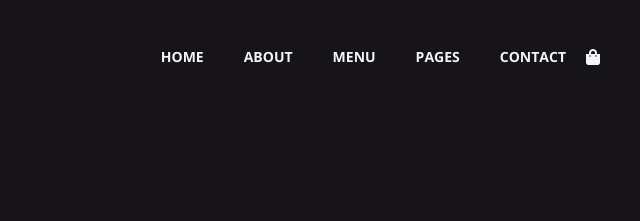
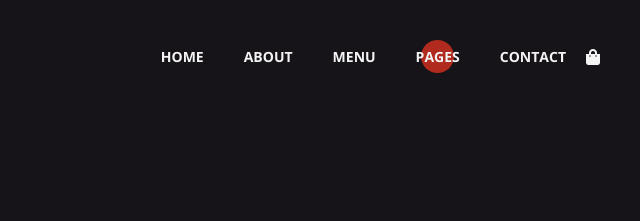
Before and after one commit to kalamarz/restaurant-website, a website: page src/index.html in a window 1280 px wide. Shown: the top 221 px of the page, 640-1280 px from the left. Drawn offline with nearby package versions, Linux system fonts and the light colour scheme; files that its build step writes are made by us from their sources.

Commit message:
Change navbar

```diff
--- a/src/index.html
+++ b/src/index.html
@@ -14,16 +14,18 @@
 	<!-- NAVBAR-->
 
 	<nav class="navbar">
+		<div class="navbar__wrapper">
 			<img src="images/logo.png" alt="logo" class="navbar__img">
 			<span class="navbar__logo">Restaurant</span>
 			<ul class="navbar__menu">
-			<li class="navbar__menu-item"><a href="#home" class="navbar__menu-link">home</a></li>
+				<li class="navbar__menu-item navbar__menu-item--active"><a href="#home" class="navbar__menu-link">home</a></li>
 				<li class="navbar__menu-item"><a href="#about" class="navbar__menu-link">about</a></li>
 				<li class="navbar__menu-item"><a href="#menu" class="navbar__menu-link">menu</a></li>
 				<li class="navbar__menu-item"><a href="#pages" class="navbar__menu-link">pages</a></li>
 				<li class="navbar__menu-item"><a href="#contact" class="navbar__menu-link">contact</a></li>
 			</ul>
 			<a class="navbar__icon" href="#"><i class="fas fa-shopping-bag"></i></a>
+		</div>
 	</nav>
 
 	<!-- SLIDER-->
@@ -142,7 +144,7 @@
 
 	<!-- MENU -->
 
-	<section class="section-menu">
+	<section class="section-menu" id="menu">
 		<h2 class="heading heading--main">Menu</h2>
 		<p class="paragraph">Lorem ipsum dolor sit amet, consectetur adipisicing elit, sed do eiusmod tempor
 			incididunt ut labore et dolore magna aliqua. Ut enim ad minim veniam</p>
@@ -545,7 +547,7 @@
 	</section>
 
 	<!-- GALLERY -->
-	<div class="gallery">
+	<div class="gallery" id="contact">
 		<img src="images/gallery1.png" alt="sandwiches" class="gallery__image">
 		<img src="images/gallery2.png" alt="french pastry" class="gallery__image">
 		<img src="images/gallery3.png" alt="burger" class="gallery__image">
@@ -554,7 +556,7 @@
 
 	<!--FOOTER -->
 
-	<footer class="footer" id="contact">
+	<footer class="footer">
 		<div class="footer__content">
 			<div class="footer__restaurant">
 				<img src="images/logo.png" alt="logo" class="footer__img">
@@ -602,6 +604,7 @@
 		</div>
 	</footer>
 
+	<script src="https://ajax.googleapis.com/ajax/libs/jquery/3.2.1/jquery.min.js"></script>
 	<script src="js/main.js"></script>
 </body>
 </html>
--- a/src/js/main.js
+++ b/src/js/main.js
@@ -1,4 +1,42 @@
 'use strict'
+
+$(document).ready(function() {
+
+    const scrollLink = $('.navbar__menu-link');
+
+    scrollLink.click(function(e) {
+        e.preventDefault();
+        $('body,html').animate({
+            scrollTop: $(this.hash).offset().top
+        }, 1000 );
+    });
+
+    $(window).scroll(function() {
+
+        const scrollbarLocation = $(this).scrollTop();
+
+        scrollLink.each(function() {
+        const sectionOffset = $(this.hash).offset().top - 20;
+            if ( sectionOffset <= scrollbarLocation ) {
+                $(this).parent().addClass('navbar__menu-item--active');
+                $(this).parent().siblings().removeClass('navbar__menu-item--active');
+            }
+        });
+    });
+});
+
+window.addEventListener('scroll', fixedNavbar);
+function fixedNavbar() {
+    const navbar = document.querySelector('.navbar');
+    const navTop = navbar.offsetTop;
+
+    if (window.scrollY >= navTop + 1) {
+        navbar.classList.add('navbar--fixed');
+    } else {
+        navbar.classList.remove('navbar--fixed');
+    }
+}
+
 
 let slideIndex = 0;
 
@@ -18,18 +56,6 @@ function showSlides() {
 showSlides();
 
 
-window.addEventListener('scroll', fixedNavbar);
-function fixedNavbar() {
-    const navbar = document.querySelector('.navbar');
-    const navTop = navbar.offsetTop;
-
-    if (window.scrollY >= navTop + 1) {
-        navbar.classList.add('navbar--fixed');
-    } else {
-        navbar.classList.remove('navbar--fixed');
-    }
-}
-
 const menuTabs = document.querySelector('.tabs__menu');
 const content = document.querySelectorAll('.tabs__content');
 
--- a/src/sass/layout/_navbar.scss
+++ b/src/sass/layout/_navbar.scss
@@ -1,17 +1,22 @@
 .navbar {
-    max-width: 1600px;
     width: 100%;
-    margin: auto;
     display: flex;
-    align-items: center;
+    justify-content: center;
     padding: 35px 40px;
-    transition: all .5s;
+    transition: padding .5s;
 
     &--fixed {
         position: fixed;
         z-index: 1;
         padding: 8px 40px;
         background-color: rgba(0, 0, 0, 0.8);
+    }
+
+    &__wrapper {
+        max-width: 1600px;
+        width: 100%;
+        display: flex;
+        align-items: center;
     }
 
     &__logo {
@@ -35,10 +40,6 @@
             justify-content: center;
             align-items: center;
 
-            &:hover:before {
-                transform: scale(1);
-            }
-
             &:before {
                 content: '';
                 width: 33px;
@@ -49,6 +50,10 @@
                 z-index: -1;
                 transform: scale(0);
                 transition: all .2s ease-in-out;
+            }
+
+            &--active:before {
+                transform: scale(1);
             }
         }
 
```
Also changed, not shown: dist/css/main.css, dist/index.html, dist/js/main.js. Lines whose indentation alone changed are shown as unchanged.
